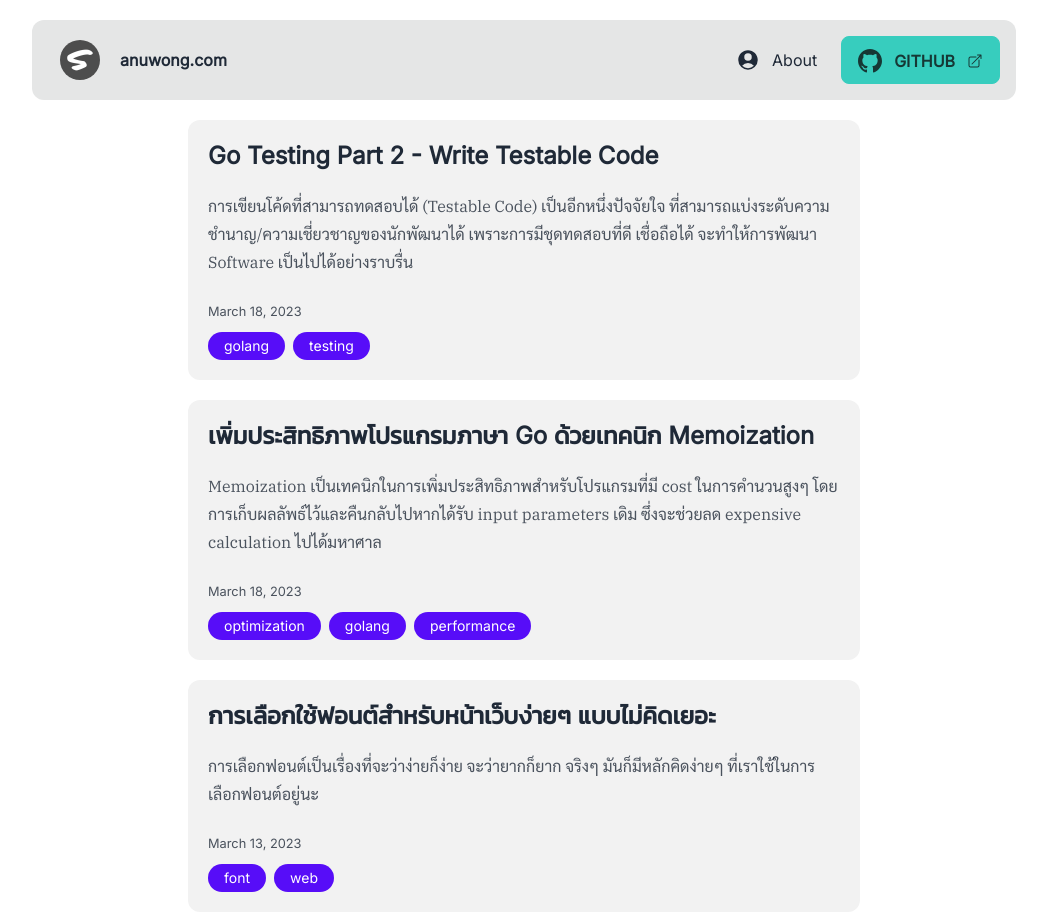
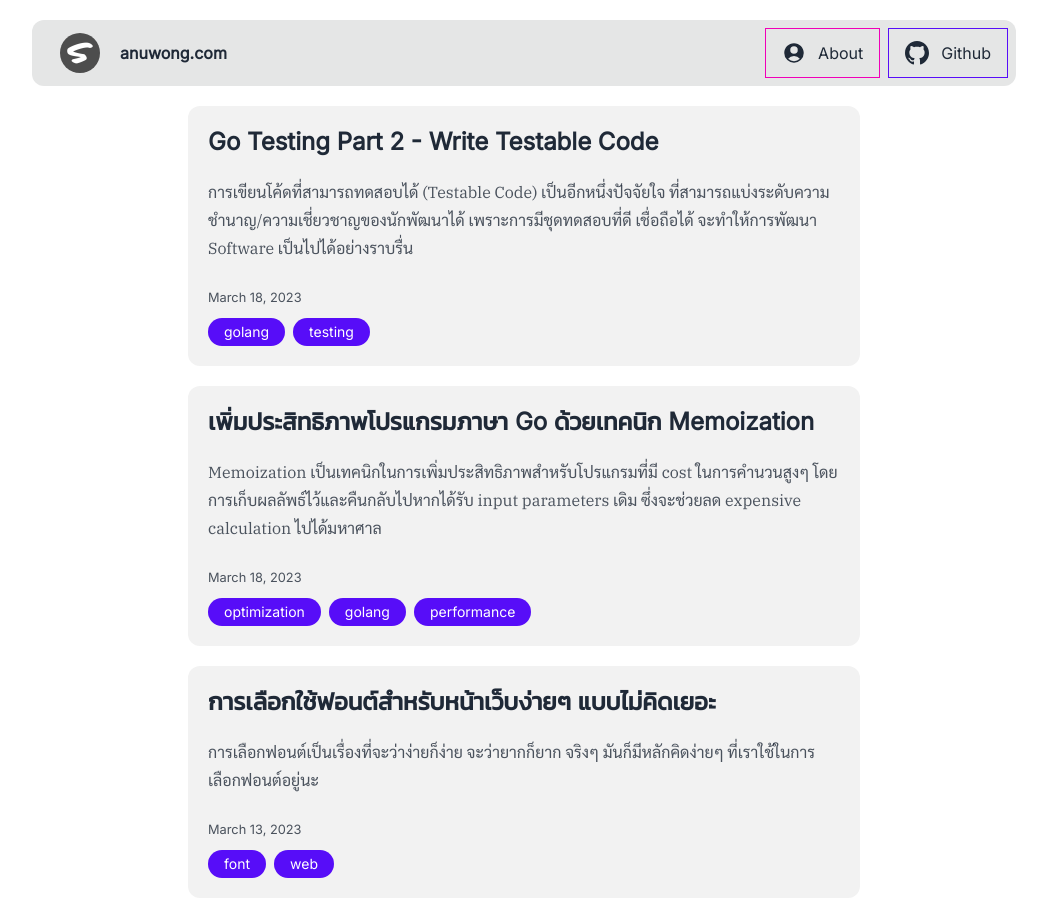
Before and after one commit to anwam/anuwong.com, a Gatsby site: page / in a window 1280 px wide. Shown: the top 915 px of the page, without its empty margins (116-1163 px from the left). Built offline with nearby package versions, Linux system fonts and the light colour scheme; Gatsby itself is replaced by a stand-in of ours.

Commit message:
style: fix menu style

```diff
--- a/src/components/bio.jsx
+++ b/src/components/bio.jsx
@@ -35,7 +35,7 @@ const Bio = () => {
   const author = data.site.siteMetadata?.author
 
   return (
-    <div className="flex flex-col justify-center max-w-2xl gap-5 p-5 mx-auto my-5 prose rounded-xl bg-base-300">
+    <div className="flex flex-col justify-center max-w-2xl p-5 mx-auto my-5 gap-5 prose rounded-xl bg-base-300">
       {author?.name && (
         <p className="p-0 m-0">
           <strong className="text-accent">{author.name}</strong>
--- a/src/components/layout.jsx
+++ b/src/components/layout.jsx
@@ -29,7 +29,7 @@ export default function Layout({ location, title, children }) {
       data-is-root-path={isRootPath}
     >
       <header className="navbar rounded-xl bg-base-300">
-        <Link to="/" className="gap-5 ml-5 navbar-start">
+        <Link to="/" className="ml-5 gap-5 navbar-start">
           <StaticImage
             className="w-10 h-10 rounded-full"
             layout="fixed"
@@ -52,18 +52,15 @@ export default function Layout({ location, title, children }) {
               <Bars3BottomRightIcon className="w-6 h-6" />
             </button>
             <button tabIndex={0}>
-              <ul className="w-56 gap-2 p-2 bg-base-200 md:bg-transparent max-md:dropdown-content rounded-box menu menu-compact md:menu-normal md:menu-horizontal">
-                <li>
-                  <Link to="/about" partiallyActive activeClassName="active">
+              <ul className="relative p-2 mt-1 shadow gap-2 top-full w-fit rounded-box bg-base-100 dropdown-content menu menu-sm">
+                <li className="border border-secondary rounded-box hover:bg-secondary">
+                  <Link to="/about" partiallyActive>
                     <UserCircleIcon className="w-6 h-6" />
                     About
                   </Link>
                 </li>
-                <li>
-                  <a
-                    className="btn btn-accent text-accent-content"
-                    href="https://github.com/anwam"
-                  >
+                <li className="border border-primary rounded-box">
+                  <a href="https://github.com/anwam">
                     <svg
                       xmlns="http://www.w3.org/2000/svg"
                       width="24"
@@ -80,6 +77,28 @@ export default function Layout({ location, title, children }) {
               </ul>
             </button>
           </div>
+          <ul className="items-center hidden bg-transparent gap-2 md:flex md:flex-row menu menu-normal menu-horizontal">
+            <li className="border border-secondary rounded-box">
+              <Link to="/about" partiallyActive>
+                <UserCircleIcon className="w-6 h-6" />
+                About
+              </Link>
+            </li>
+            <li className="border border-primary rounded-box">
+              <a href="https://github.com/anwam">
+                <svg
+                  xmlns="http://www.w3.org/2000/svg"
+                  width="24"
+                  height="24"
+                  viewBox="0 0 24 24"
+                  fill="currentColor"
+                >
+                  <path d="M12 0c-6.626 0-12 5.373-12 12 0 5.302 3.438 9.8 8.207 11.387.599.111.793-.261.793-.577v-2.234c-3.338.726-4.033-1.416-4.033-1.416-.546-1.387-1.333-1.756-1.333-1.756-1.089-.745.083-.729.083-.729 1.205.084 1.839 1.237 1.839 1.237 1.07 1.834 2.807 1.304 3.492.997.107-.775.418-1.305.762-1.604-2.665-.305-5.467-1.334-5.467-5.931 0-1.311.469-2.381 1.236-3.221-.124-.303-.535-1.524.117-3.176 0 0 1.008-.322 3.301 1.23.957-.266 1.983-.399 3.003-.404 1.02.005 2.047.138 3.006.404 2.291-1.552 3.297-1.23 3.297-1.23.653 1.653.242 2.874.118 3.176.77.84 1.235 1.911 1.235 3.221 0 4.609-2.807 5.624-5.479 5.921.43.372.823 1.102.823 2.222v3.293c0 .319.192.694.801.576 4.765-1.589 8.199-6.086 8.199-11.386 0-6.627-5.373-12-12-12z" />
+                </svg>
+                Github
+              </a>
+            </li>
+          </ul>
         </div>
       </header>
       <main>{children}</main>
--- a/src/components/tags.jsx
+++ b/src/components/tags.jsx
@@ -18,7 +18,7 @@ const Tags = ({ tags, className }) => {
         tagList.map((tag, i) => (
           <animated.span
             style={{ ...trails[i] }}
-            className="px-4 py-1 text-sm rounded-full bg-primary text-primary-content hover:ring-2 ring-secondary transition-shadow"
+            className="px-4 py-1 text-sm rounded-full transition-shadow bg-primary text-primary-content hover:ring-2 ring-secondary"
             key={tag}
           >
             {tag}
--- a/src/pages/index.jsx
+++ b/src/pages/index.jsx
@@ -61,7 +61,7 @@ const BlogIndex = ({ data, location }) => {
 
   return (
     <Layout location={location} title={siteTitle}>
-      <ol className="flex flex-col gap-5 my-5 list-none">
+      <ol className="flex flex-col my-5 list-none gap-5">
         {posts.map((post, i) => {
           const title = post.frontmatter.title || post.fields.slug
           const tags = post.frontmatter.tags
--- a/src/templates/blog-post.jsx
+++ b/src/templates/blog-post.jsx
@@ -27,7 +27,7 @@ const BlogPostTemplate = ({
             />
           </div>
         )}
-        <header className="bg-base-200 p-5 rounded-lg">
+        <header className="p-5 rounded-lg bg-base-200">
           <h1 itemProp="headline">{post.frontmatter.title}</h1>
           <span>{post.frontmatter.date}</span>
         </header>
```
